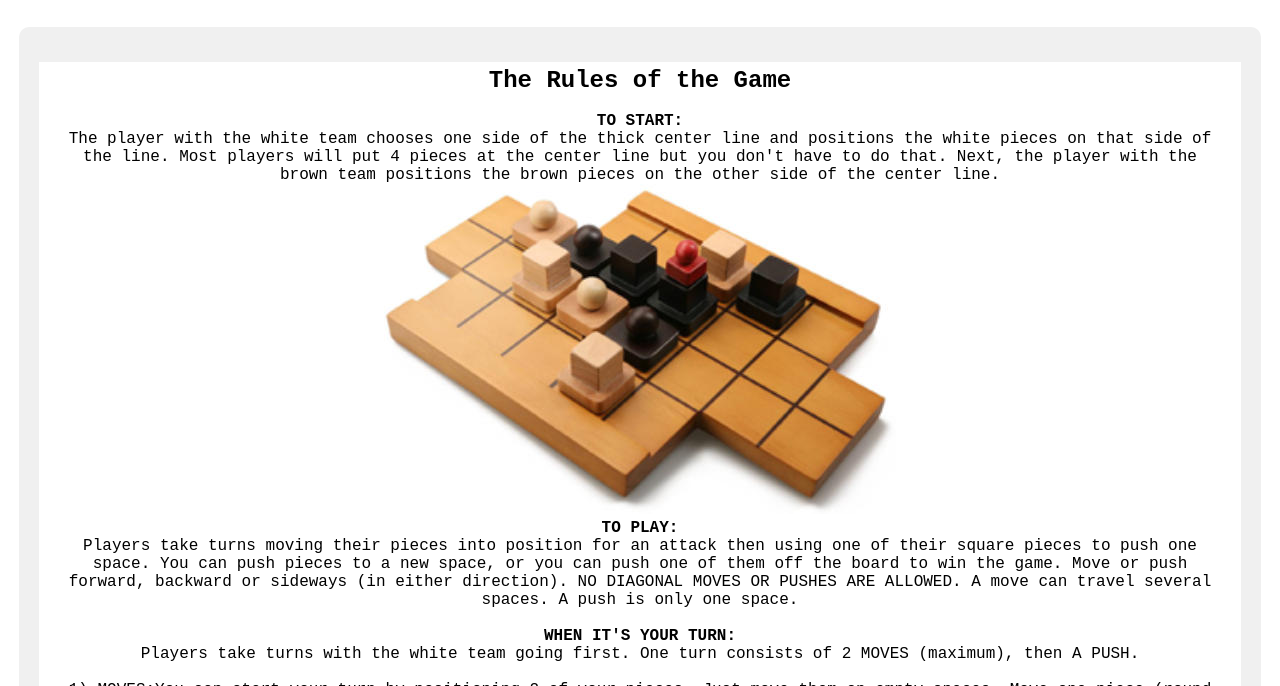
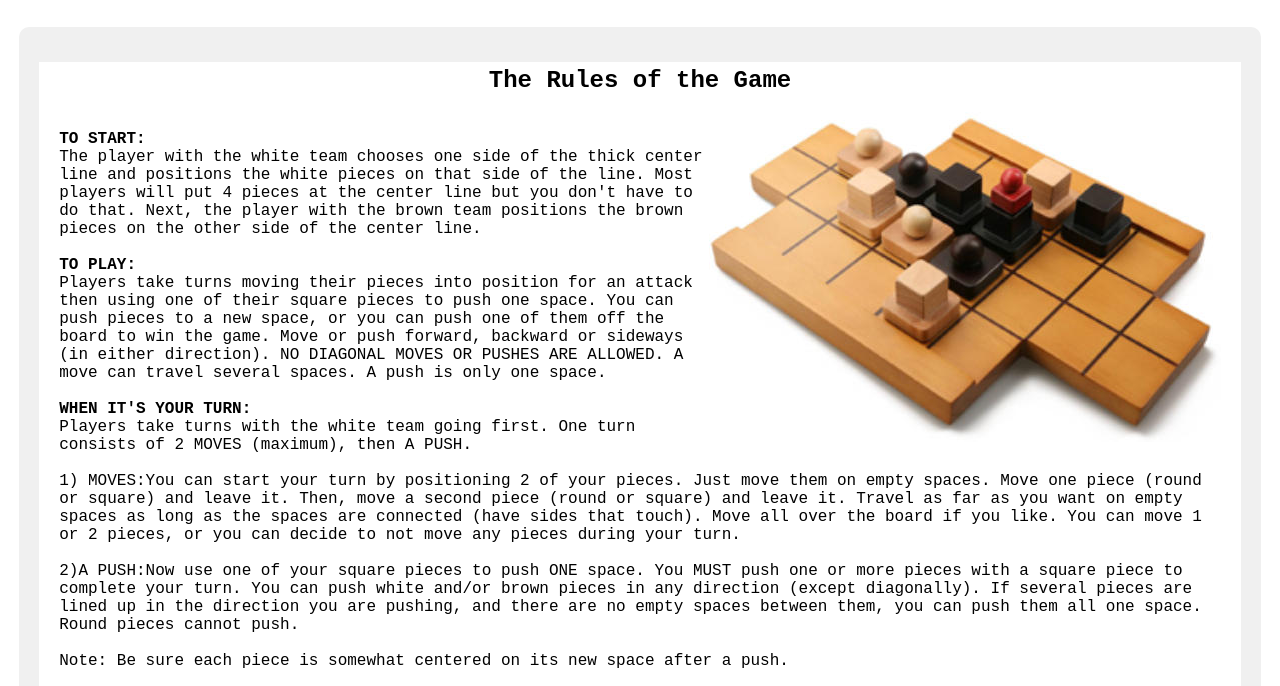
Before and after one commit to aymashib/PushFightGame-Web, a plain HTML site: page html/rules.html in a window 1280 px wide. Shown: the part 114-800 px from the top of the page. Drawn offline with Linux system fonts and the light colour scheme.

Commit message:
resize img on rule pg

```diff
--- a/css/rules.css
+++ b/css/rules.css
@@ -5,8 +5,15 @@ nav a {
 nav a:nth-child(2) {
   border: solid;
 }
+main p{
+  text-align: left;
+}
 
-@media screen and (max-width: 600px) {
+img{
+  float: right;
+}
+
+@media screen and (max-width: 900px) {
   .container {
     width: 95%;
   }
--- a/html/rules.html
+++ b/html/rules.html
@@ -36,6 +36,12 @@
             <h2>The Rules of the Game</h2>
             <p>
               <br />
+              <img
+                      src="../media/GameBoard.jpeg"
+                      alt="GameBoard"
+                      class="game-board-image"
+              />
+              <br />
               <strong>TO START:</strong>
               <br />
               The player with the white team chooses one side of the thick
@@ -44,11 +50,6 @@
               don't have to do that. Next, the player with the brown team
               positions the brown pieces on the other side of the center line.
               <br />
-              <img
-                src="../media/GameBoard.jpeg"
-                alt="GameBoard"
-                class="game-board-image"
-              />
               <br />
               <strong> TO PLAY:</strong>
               <br />
@@ -105,7 +106,7 @@
               <br />
               There are a lot of places at each end of the board where you can
               push them off. You can also win if your opponent surrenders
-              because he or she is trapped and can't get out
+              because he or she is trapped and can't get out.
             </p>
           </div>
         </section>
```
